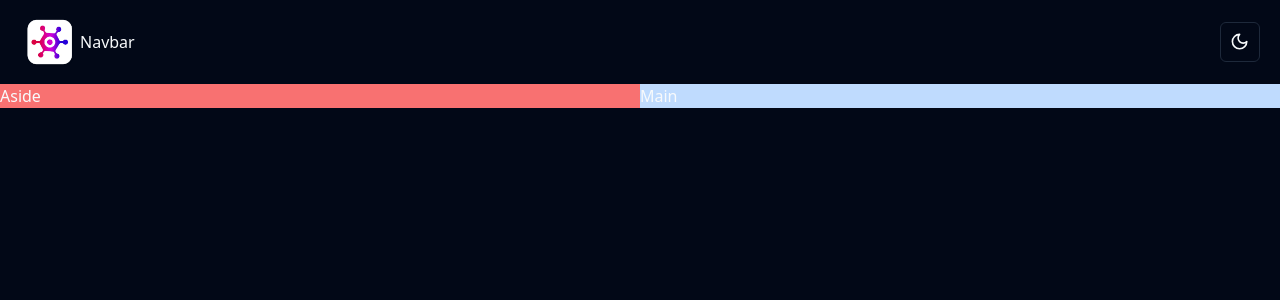
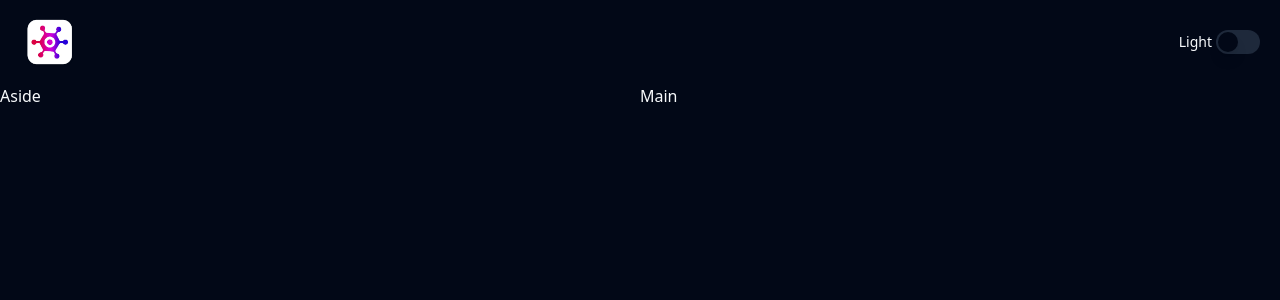
Before and after one commit to Mriganka5137/game-hub, a React (Vite) app: page / in a window 1280 px wide. Shown: the top 300 px of the page. Built offline with nearby package versions, Linux system fonts and the light colour scheme.

Commit message:
Add custom toggle theme

```diff
--- a/package.json
+++ b/package.json
@@ -14,7 +14,9 @@
     "@emotion/react": "^11.11.1",
     "@emotion/styled": "^11.11.0",
     "@radix-ui/react-dropdown-menu": "^2.0.6",
+    "@radix-ui/react-label": "^2.0.2",
     "@radix-ui/react-slot": "^1.0.2",
+    "@radix-ui/react-switch": "^1.0.3",
     "class-variance-authority": "^0.7.0",
     "clsx": "^2.0.0",
     "framer-motion": "^10.16.5",
--- a/src/App.tsx
+++ b/src/App.tsx
@@ -6,8 +6,8 @@
       <div className="col-span-2">
         <NavBar />
       </div>
-      <div className=" bg-red-400 max-lg:hidden">Aside</div>
-      <div className=" bg-blue-200 max-lg:col-span-2">Main</div>
+      <div className="  max-lg:hidden">Aside</div>
+      <div className="  max-lg:col-span-2">Main</div>
     </div>
   );
 }
--- a/src/components/shared/NavBar.tsx
+++ b/src/components/shared/NavBar.tsx
@@ -1,14 +1,33 @@
 import logo from "../../assets/logo.webp";
-import ModeToggle from "../theme/ModeToggle";
+// import ModeToggle from "../theme/ModeToggle";
+import { Switch } from "@/components/ui/switch";
+import { Label } from "@/components/ui/label";
+import { useTheme } from "../theme/theme-provider";
+import { useState } from "react";
 
 const NavBar = () => {
+  const { setTheme, theme } = useTheme();
+  const [isDark, setIsDark] = useState(false);
+
   return (
     <nav className=" flex items-center justify-between px-5 py-3">
-      <div className=" flex items-center">
-        <img src={logo} height={60} width={60} alt="logo" />
-        <span>Navbar</span>
+      <img src={logo} height={60} width={60} alt="logo" />
+      {/* <ModeToggle /> */}
+      <div className=" flex items-center gap-1">
+        <Label htmlFor="airplane-mode">{isDark ? "Dark" : "Light"}</Label>
+        <Switch
+          id="airplane-mode"
+          onClick={() => {
+            if (theme === "dark") {
+              setTheme("light");
+              setIsDark(false);
+            } else {
+              setTheme("dark");
+              setIsDark(true);
+            }
+          }}
+        />
       </div>
-      <ModeToggle />
     </nav>
   );
 };
--- /dev/null
+++ b/src/components/ui/label.tsx
@@ -0,0 +1,24 @@
+import * as React from "react"
+import * as LabelPrimitive from "@radix-ui/react-label"
+import { cva, type VariantProps } from "class-variance-authority"
+
+import { cn } from "@/lib/utils"
+
+const labelVariants = cva(
+  "text-sm font-medium leading-none peer-disabled:cursor-not-allowed peer-disabled:opacity-70"
+)
+
+const Label = React.forwardRef<
+  React.ElementRef<typeof LabelPrimitive.Root>,
+  React.ComponentPropsWithoutRef<typeof LabelPrimitive.Root> &
+    VariantProps<typeof labelVariants>
+>(({ className, ...props }, ref) => (
+  <LabelPrimitive.Root
+    ref={ref}
+    className={cn(labelVariants(), className)}
+    {...props}
+  />
+))
+Label.displayName = LabelPrimitive.Root.displayName
+
+export { Label }
--- /dev/null
+++ b/src/components/ui/switch.tsx
@@ -0,0 +1,27 @@
+import * as React from "react"
+import * as SwitchPrimitives from "@radix-ui/react-switch"
+
+import { cn } from "@/lib/utils"
+
+const Switch = React.forwardRef<
+  React.ElementRef<typeof SwitchPrimitives.Root>,
+  React.ComponentPropsWithoutRef<typeof SwitchPrimitives.Root>
+>(({ className, ...props }, ref) => (
+  <SwitchPrimitives.Root
+    className={cn(
+      "peer inline-flex h-6 w-11 shrink-0 cursor-pointer items-center rounded-full border-2 border-transparent transition-colors focus-visible:outline-none focus-visible:ring-2 focus-visible:ring-ring focus-visible:ring-offset-2 focus-visible:ring-offset-background disabled:cursor-not-allowed disabled:opacity-50 data-[state=checked]:bg-primary data-[state=unchecked]:bg-input",
+      className
+    )}
+    {...props}
+    ref={ref}
+  >
+    <SwitchPrimitives.Thumb
+      className={cn(
+        "pointer-events-none block h-5 w-5 rounded-full bg-background shadow-lg ring-0 transition-transform data-[state=checked]:translate-x-5 data-[state=unchecked]:translate-x-0"
+      )}
+    />
+  </SwitchPrimitives.Root>
+))
+Switch.displayName = SwitchPrimitives.Root.displayName
+
+export { Switch }
```
Also changed, not shown: 1 other file (tests, documents, lock files or other folders).
